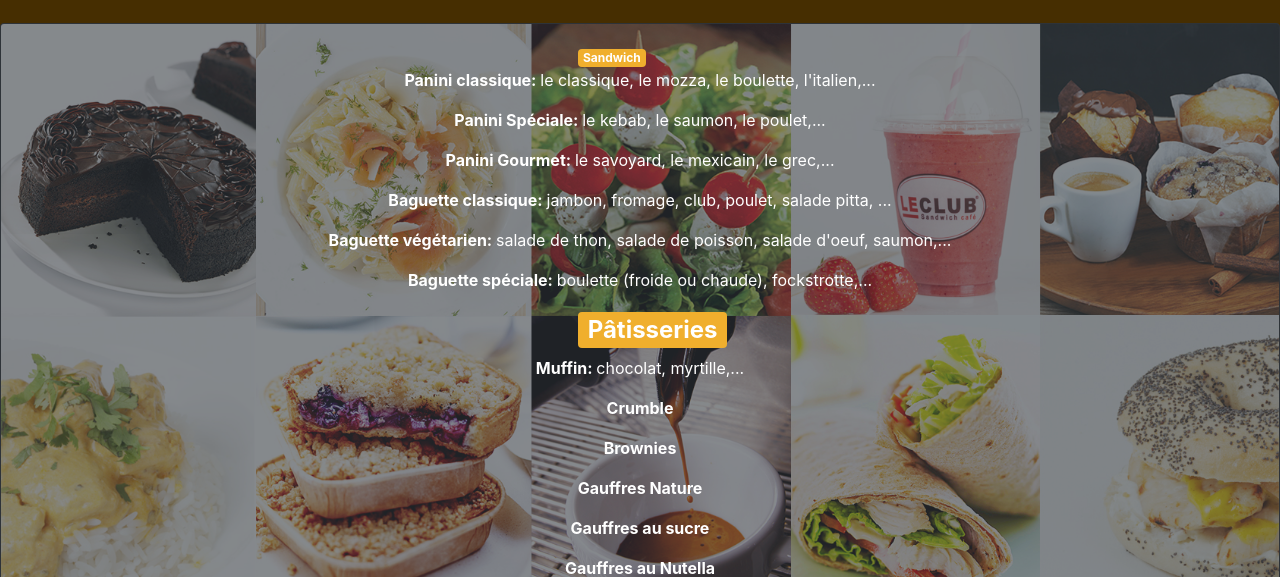
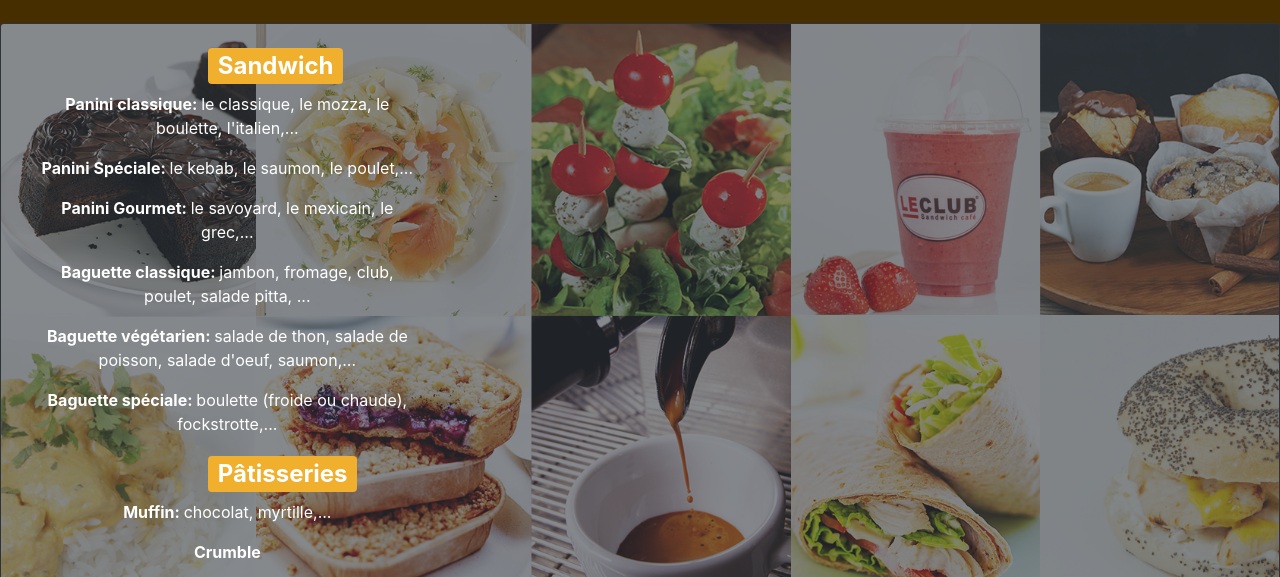
Before and after one commit to Lesly1994/Poki-Cafe, a plain HTML site: page carte.html in a window 1280 px wide. Shown: the part 440-1017 px from the top of the page. Drawn offline with nearby package versions, Linux system fonts and the light colour scheme.

Commit message:
finition carte/menu

```diff
--- a/assets/scss/style-carte.scss
+++ b/assets/scss/style-carte.scss
@@ -62,21 +62,15 @@ body{
     .menu{
         width:100%;
         margin-top:2%;
-        .card-img-overlay{
-            .x{
-                float:left;
-            }
-            .y{
-                float:right;
-            }
-
-        }
         img{
             width:100%;
             opacity:0.8;
         }
         span{
             background:#F0AF2D;
+        }
+        .card-text{
+            text-align: left;
         }
 }
     // .drink{
--- a/carte.html
+++ b/carte.html
@@ -55,8 +55,8 @@
             <section class="card bg-dark text-white menu">
                 <img src="assets/img/carte/menu.jpg" class="card-img" alt="photo d'assortiment de plat proposé">
                 <article class="card-img-overlay">
-                    <aside class="x">
-                        <span class="badge badge-secondary">Sandwich</span>
+                    <section class="col-sm-4">
+                        <h2><span class="badge badge-secondary">Sandwich</span></h2>
                         <p class="card-text"><strong>Panini classique: </strong>le classique, le mozza, le boulette,
                             l'italien,...</p>
                         <p><strong>Panini Spéciale: </strong> le kebab, le saumon, le poulet,...</p>
@@ -65,8 +65,6 @@
                         <p><strong>Baguette végétarien: </strong>salade de thon, salade de poisson, salade d'oeuf,
                             saumon,...</p>
                         <p><strong>Baguette spéciale: </strong> boulette (froide ou chaude), fockstrotte,...</p>
-                    </aside>
-                    <aside class="y">
                         <h2><span class="badge badge-secondary">Pâtisseries</span></h2>
                         <p><strong>Muffin: </strong>chocolat, myrtille,...</p>
                         <p><strong>Crumble</strong></p>
@@ -81,7 +79,7 @@
                         </p>
                         <p><strong>Mini-gateâu: </strong> yaourt, chocolat, aux fruits secs, ....</p>
                         <p><strong>Mini-viennoiseries: </strong>croissants, chocolatine, pain au raisin.</p>
-                    </aside>
+                    </article>
                 </article>
             </section>
             <section class="col-sm">
```
Also changed, not shown: assets/scss/style-carte.css, 1 other file.
